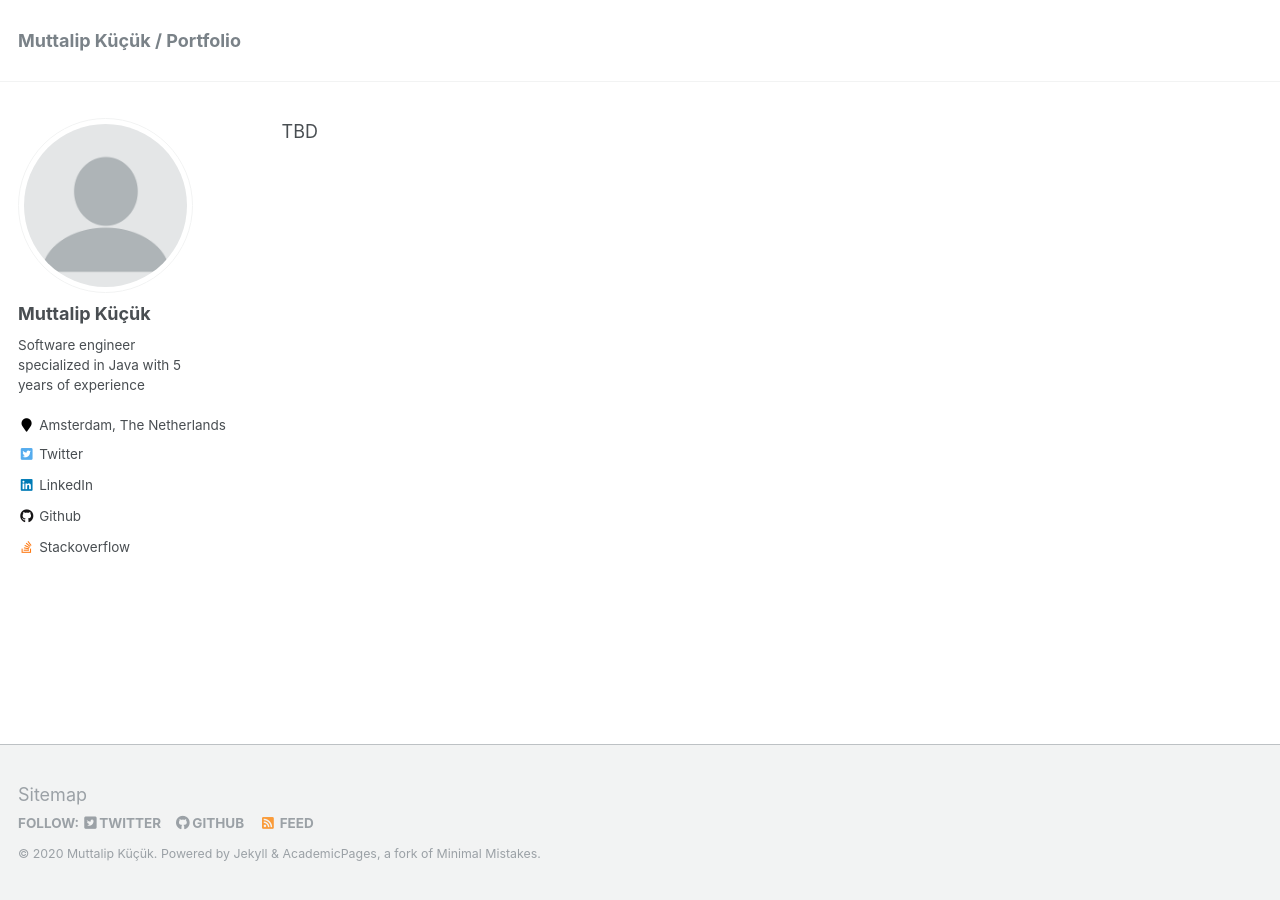
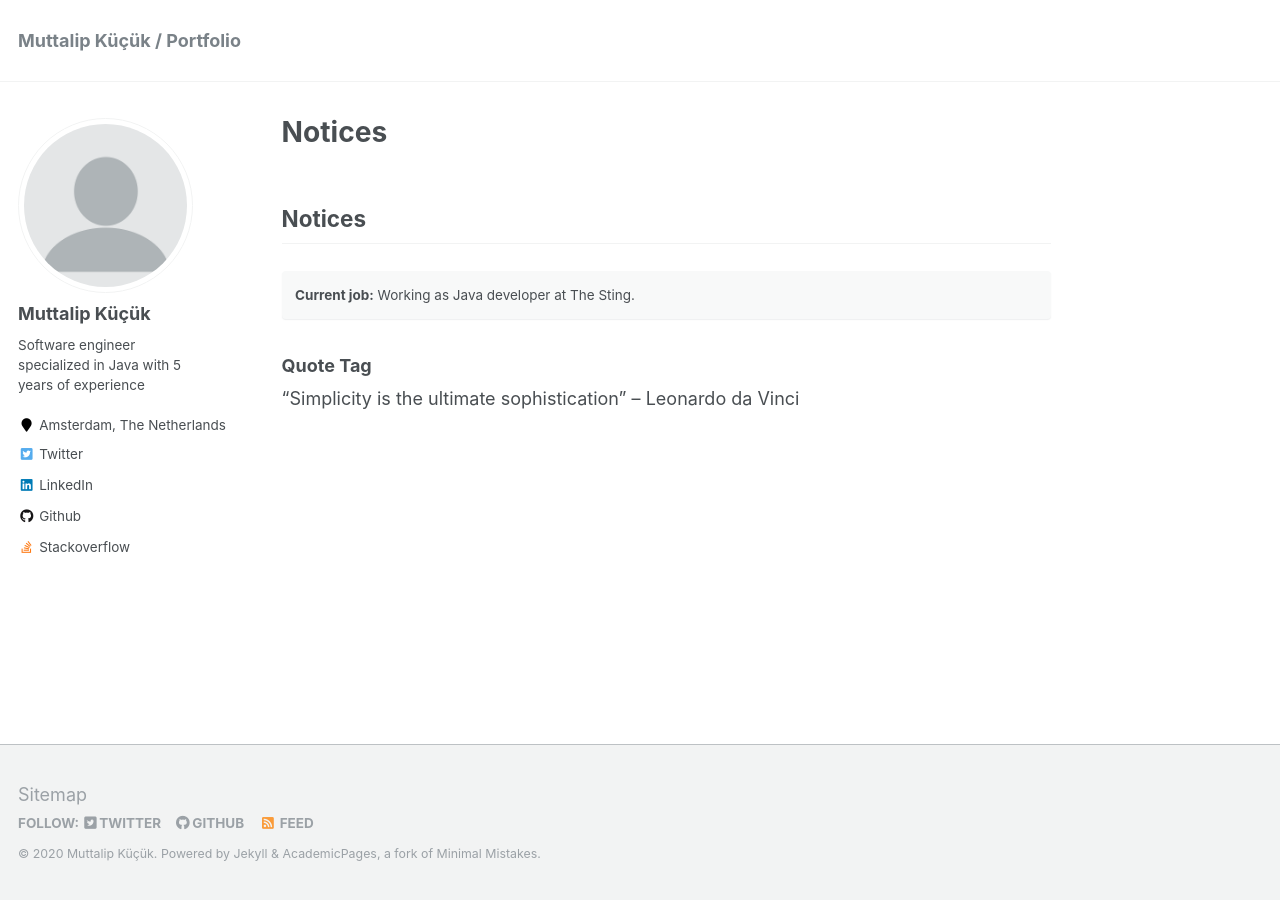
Before and after one commit to muttalipkucuk/muttalipkucuk.github.io, a Jekyll site: the page built from _pages/home.md, in a window 1280 px wide. Built offline with Jekyll 4.4.1, drawn with Linux system fonts in a browser that asks for light colours; our own code applies the rules of GitHub Pages for plain Markdown files.

Commit message:
Change home page

```diff
--- a/_pages/home.md
+++ b/_pages/home.md
@@ -7,4 +7,11 @@
   - /home.html
 ---
 
-TBD
+## Notices
+
+**Current job:** Working as Java developer at The Sting.
+{: .notice}
+
+### Quote Tag
+
+<q>Simplicity is the ultimate sophistication</q> &#8211; Leonardo da Vinci
```
Also changed, not shown: _pages/markdown.md (+1 -1 lines).
